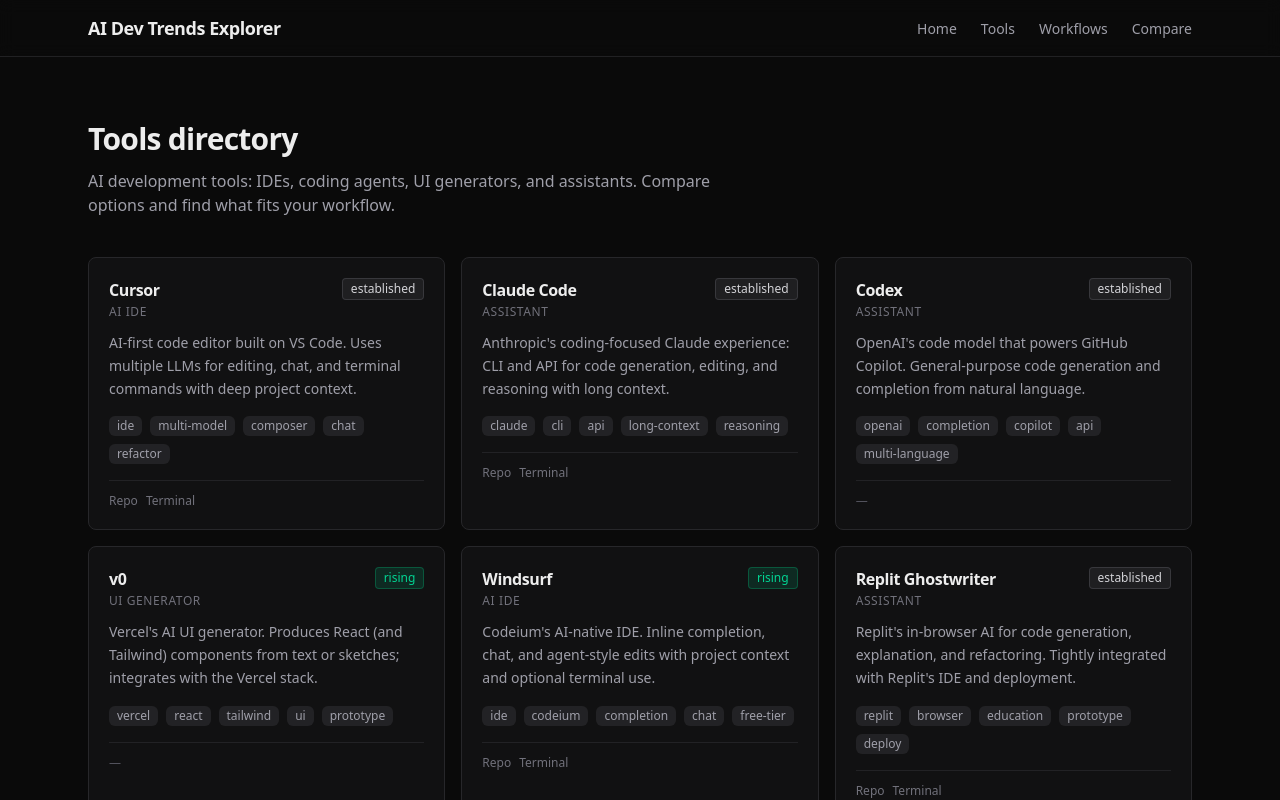
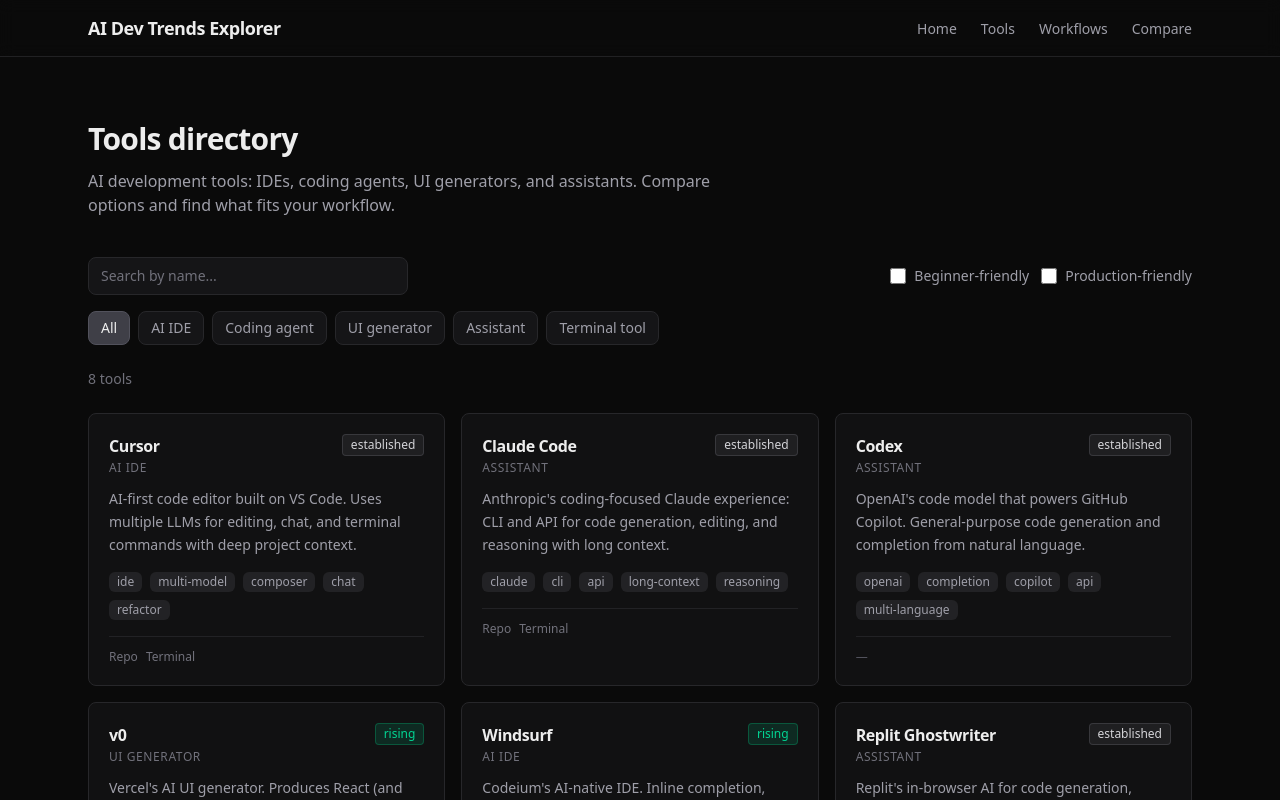
Before and after one commit to ian-schwartz/ai-dev-trends-explorer, a Next.js app: page /tools in a window 1280 px wide. Shown: the top 800 px of the page. Built offline with nearby package versions, Linux system fonts and the light colour scheme.

Commit message:
feat: add filtering and search to tools directory

```diff
--- a/src/app/tools/page.tsx
+++ b/src/app/tools/page.tsx
@@ -1,6 +1,41 @@
+"use client";
+
+import { useMemo, useState } from "react";
+import { tools } from "@/data/tools";
+import type { ToolItem } from "@/types/tool";
+import { ToolFilters, type ToolFilterState } from "@/components/tools/ToolFilters";
 import { ToolGrid } from "@/components/tools/ToolGrid";
 
+const initialFilters: ToolFilterState = {
+  search: "",
+  category: "all",
+  beginnerFriendly: false,
+  productionFriendly: false,
+};
+
+function filterTools(toolsList: ToolItem[], filters: ToolFilterState): ToolItem[] {
+  return toolsList.filter((tool) => {
+    if (filters.search) {
+      const q = filters.search.toLowerCase();
+      if (!tool.name.toLowerCase().includes(q)) return false;
+    }
+    if (filters.category !== "all" && tool.category !== filters.category) {
+      return false;
+    }
+    if (filters.beginnerFriendly && !tool.beginnerFriendly) return false;
+    if (filters.productionFriendly && !tool.productionFriendly) return false;
+    return true;
+  });
+}
+
 export default function ToolsPage() {
+  const [filters, setFilters] = useState<ToolFilterState>(initialFilters);
+
+  const filteredTools = useMemo(
+    () => filterTools(tools, filters),
+    [filters]
+  );
+
   return (
     <main className="min-h-screen">
       <div className="mx-auto max-w-6xl px-4 py-12 sm:px-6 sm:py-16">
@@ -11,8 +46,20 @@
           AI development tools: IDEs, coding agents, UI generators, and
           assistants. Compare options and find what fits your workflow.
         </p>
-        <div className="mt-10">
-          <ToolGrid />
+        <div className="mt-10 space-y-6">
+          <ToolFilters filters={filters} onFiltersChange={setFilters} />
+          {filteredTools.length > 0 ? (
+            <>
+              <p className="text-sm text-zinc-500">
+                {filteredTools.length} tool{filteredTools.length !== 1 ? "s" : ""}
+              </p>
+              <ToolGrid tools={filteredTools} />
+            </>
+          ) : (
+            <p className="rounded-lg border border-zinc-800 bg-zinc-900/50 py-8 text-center text-zinc-500">
+              No tools match the current filters.
+            </p>
+          )}
         </div>
       </div>
     </main>
--- /dev/null
+++ b/src/components/tools/ToolFilters.tsx
@@ -0,0 +1,79 @@
+import type { ToolCategory } from "@/types/tool";
+
+const CATEGORY_OPTIONS: { value: ToolCategory | "all"; label: string }[] = [
+  { value: "all", label: "All" },
+  { value: "ai-ide", label: "AI IDE" },
+  { value: "coding-agent", label: "Coding agent" },
+  { value: "ui-generator", label: "UI generator" },
+  { value: "assistant", label: "Assistant" },
+  { value: "terminal-tool", label: "Terminal tool" },
+];
+
+export interface ToolFilterState {
+  search: string;
+  category: ToolCategory | "all";
+  beginnerFriendly: boolean;
+  productionFriendly: boolean;
+}
+
+interface ToolFiltersProps {
+  filters: ToolFilterState;
+  onFiltersChange: (filters: ToolFilterState) => void;
+}
+
+export function ToolFilters({ filters, onFiltersChange }: ToolFiltersProps) {
+  function update(partial: Partial<ToolFilterState>) {
+    onFiltersChange({ ...filters, ...partial });
+  }
+
+  return (
+    <div className="space-y-4">
+      <div className="flex flex-col gap-4 sm:flex-row sm:items-center sm:justify-between">
+        <input
+          type="search"
+          placeholder="Search by name..."
+          value={filters.search}
+          onChange={(e) => update({ search: e.target.value.trimStart() })}
+          className="w-full rounded-lg border border-zinc-800 bg-zinc-900/80 px-3 py-2 text-sm text-foreground placeholder-zinc-500 focus:border-zinc-600 focus:outline-none focus:ring-1 focus:ring-zinc-600 sm:max-w-xs"
+          aria-label="Search tools by name"
+        />
+        <div className="flex flex-wrap items-center gap-3">
+          <label className="flex cursor-pointer items-center gap-2 text-sm text-zinc-400">
+            <input
+              type="checkbox"
+              checked={filters.beginnerFriendly}
+              onChange={(e) => update({ beginnerFriendly: e.target.checked })}
+              className="h-4 w-4 rounded border-zinc-600 bg-zinc-800 text-zinc-900 focus:ring-zinc-500"
+            />
+            Beginner-friendly
+          </label>
+          <label className="flex cursor-pointer items-center gap-2 text-sm text-zinc-400">
+            <input
+              type="checkbox"
+              checked={filters.productionFriendly}
+              onChange={(e) => update({ productionFriendly: e.target.checked })}
+              className="h-4 w-4 rounded border-zinc-600 bg-zinc-800 text-zinc-900 focus:ring-zinc-500"
+            />
+            Production-friendly
+          </label>
+        </div>
+      </div>
+      <div className="flex flex-wrap gap-2">
+        {CATEGORY_OPTIONS.map(({ value, label }) => (
+          <button
+            key={value}
+            type="button"
+            onClick={() => update({ category: value })}
+            className={`rounded-lg border px-3 py-1.5 text-sm font-medium transition-colors ${
+              filters.category === value
+                ? "border-zinc-600 bg-zinc-700 text-foreground"
+                : "border-zinc-800 bg-zinc-900/80 text-zinc-400 hover:border-zinc-700 hover:text-zinc-300"
+            }`}
+          >
+            {label}
+          </button>
+        ))}
+      </div>
+    </div>
+  );
+}
```
Also changed, not shown: src/components/tools/ToolGrid.tsx (+6 -2 lines).
